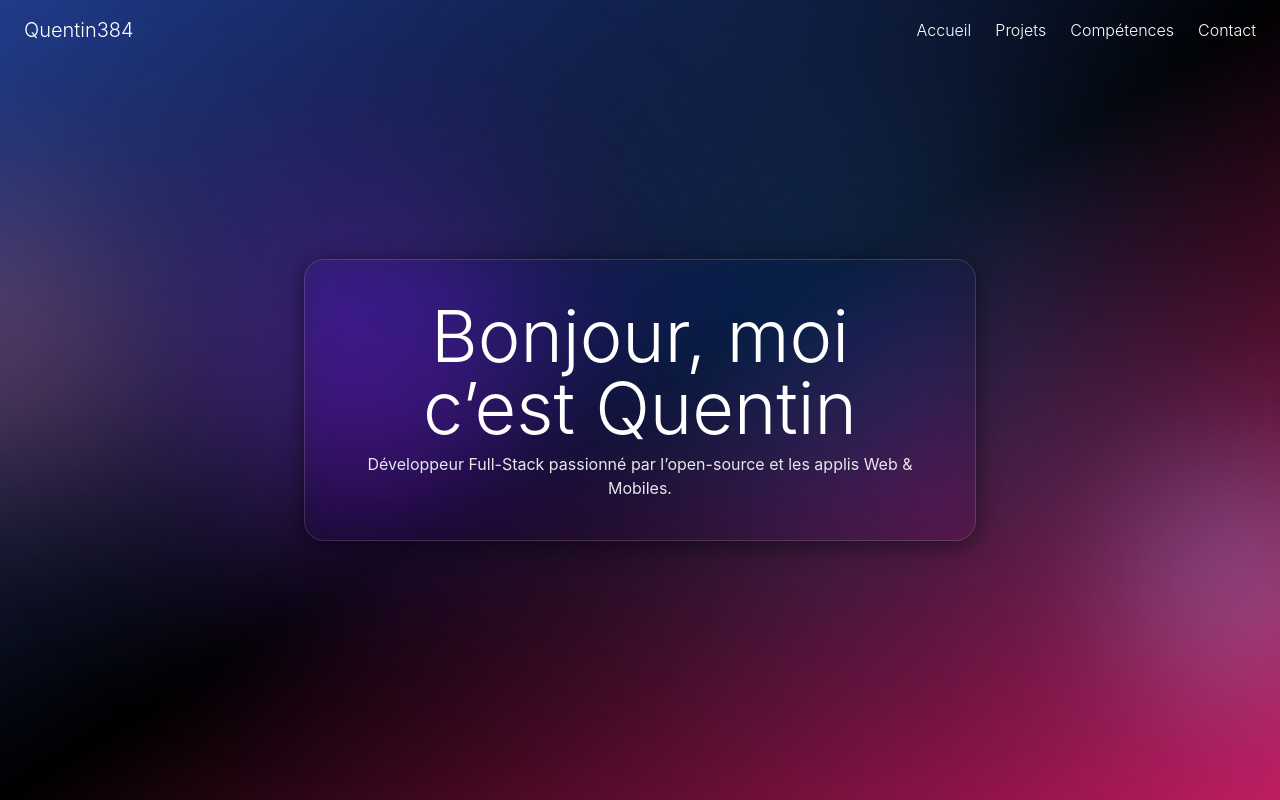
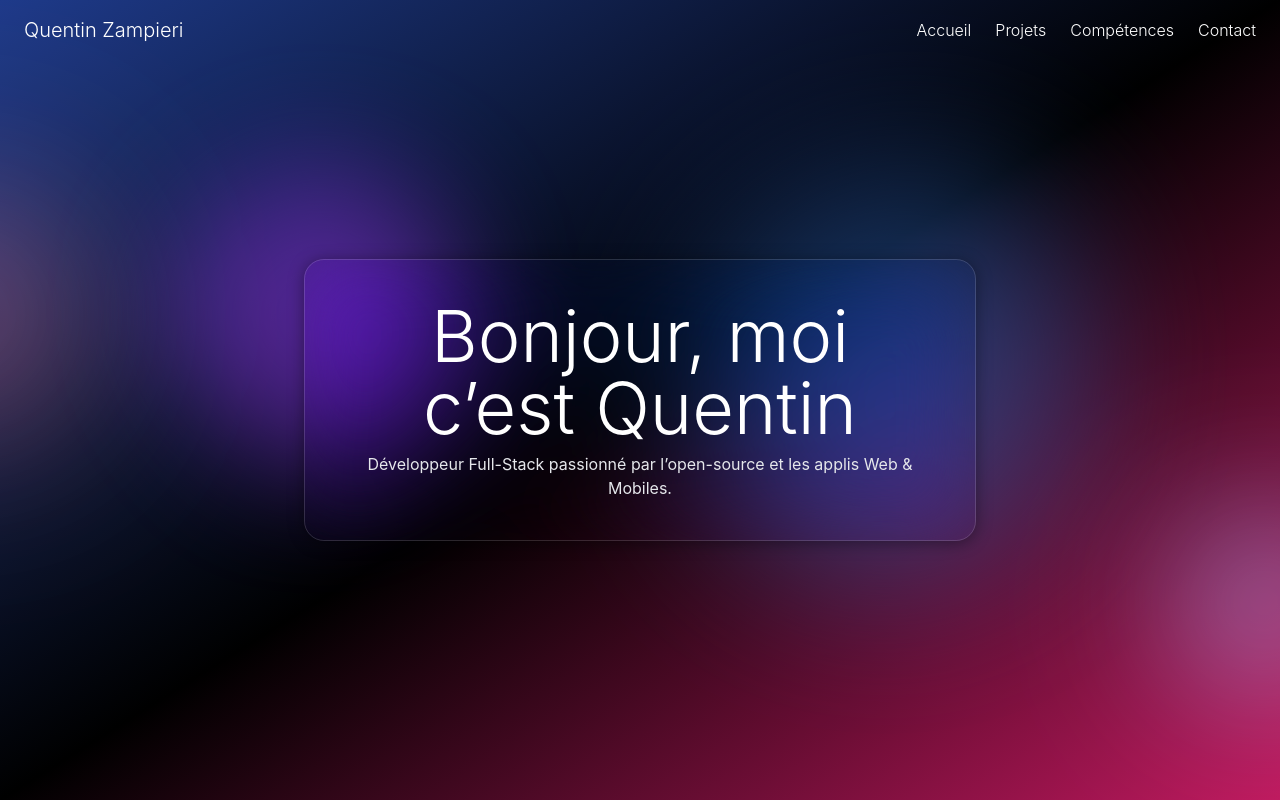
Before and after one commit to Quentin384/PORTFOLIO, a React (Vite) app: page / in a window 1280 px wide. Shown: the top 800 px of the page. Built offline with nearby package versions, Linux system fonts and the light colour scheme; no server answers.

Commit message:
tilt glass card v3

```diff
--- a/src/App.jsx
+++ b/src/App.jsx
@@ -6,6 +6,7 @@ import Projects from './components/Projects'
 import Skills from './components/Skills'
 import Footer from './components/Footer'
 import Background from './components/Background'
+import Reveal from './components/Reveal'
 import './index.css'
 
 export default function App() {
@@ -19,15 +20,32 @@ export default function App() {
 
   return (
     <div className="relative font-sans text-white min-h-screen overflow-x-hidden">
-      {/* Fond fixe */}
+      {/* Fond fixe en arrière-plan */}
       <Background />
 
+      {/* Barre de navigation */}
       <Nav />
-      <Hero />
-      <About />
-      <Projects repos={repos} />
-      <Skills />
-      <Footer />
+
+      {/* Sections révélées au scroll */}
+      <Reveal>
+        <Hero />
+      </Reveal>
+
+      <Reveal delay={0.2}>
+        <About />
+      </Reveal>
+
+      <Reveal delay={0.4}>
+        <Projects repos={repos} />
+      </Reveal>
+
+      <Reveal delay={0.6}>
+        <Skills />
+      </Reveal>
+
+      <Reveal delay={0.8}>
+        <Footer />
+      </Reveal>
     </div>
   )
 }
--- a/src/components/Background.jsx
+++ b/src/components/Background.jsx
@@ -3,40 +3,37 @@ import React from 'react'
 import { motion } from 'framer-motion'
 import Blob from './Blob'
 
-// Exemple de deux paths (tu peux en générer de nouveaux pour varier)
 const PATH1 = "M120,-150C157,-111,176,-62,175,-16C174,30,154,73,119,109C84,145,34,175,-10,169C-54,163,-93,121,-125,80C-157,39,-181,-1,-173,-44C-165,-86,-126,-131,-83,-162C-40,-193,9,-209,50,-185C90,-161,83,-189,120,-150Z"
 const PATH2 = "M164,-156C197,-123,205,-62,203,-8C200,46,187,92,153,130C118,168,62,199,3,198C-57,196,-115,162,-147,116C-180,70,-185,12,-177,-38C-169,-88,-147,-128,-108,-156C-68,-183,-34,-198,16,-210C66,-222,132,-189,164,-156Z"
 
 export default function Background() {
   return (
     <div className="fixed inset-0 -z-10 overflow-hidden">
-      {/* gradient */}
+      {/* Gradient */}
       <div className="absolute inset-0 bg-gradient-to-br from-blue-900 via-black to-pink-700" />
 
-      {/* Blob statique #1 */}
+      {/* Blobs statiques */}
       <Blob
         svgPath={PATH1}
         className="absolute text-purple-600 opacity-50"
         style={{
-          width: 600,
-          height: 600,
+          width: 500,
+          height: 500,
           top: '10%',
           left: '5%',
-          filter: 'blur(120px)',
+          filter: 'blur(60px)',  // less blur
           zIndex: 10,
         }}
       />
-
-      {/* Blob statique #2 */}
       <Blob
         svgPath={PATH2}
         className="absolute text-blue-500 opacity-40"
         style={{
-          width: 700,
-          height: 700,
+          width: 600,
+          height: 600,
           bottom: '15%',
           right: '8%',
-          filter: 'blur(140px)',
+          filter: 'blur(80px)',  // less blur
           zIndex: 10,
         }}
       />
@@ -45,12 +42,12 @@ export default function Background() {
       <motion.div
         className="absolute mix-blend-screen"
         style={{
-          width: 450,
-          height: 450,
+          width: 400,
+          height: 400,
           background: 'radial-gradient(circle at center, #ff6b6b, transparent 60%)',
           top: '15%',
           left: '-20%',
-          filter: 'blur(100px)',
+          filter: 'blur(80px)',
           zIndex: 20,
         }}
         animate={{
@@ -59,17 +56,16 @@ export default function Background() {
           opacity: [0.2, 0.6, 0.2],
         }}
         transition={{ duration: 12, repeat: Infinity, ease: 'easeInOut' }}
-        aria-hidden="true"
       />
       <motion.div
         className="absolute mix-blend-screen"
         style={{
-          width: 400,
-          height: 400,
+          width: 350,
+          height: 350,
           background: 'radial-gradient(circle at center, #4fafff, transparent 60%)',
           bottom: '5%',
           right: '-15%',
-          filter: 'blur(80px)',
+          filter: 'blur(60px)',
           zIndex: 20,
         }}
         animate={{
@@ -78,7 +74,6 @@ export default function Background() {
           opacity: [0.2, 0.6, 0.2],
         }}
         transition={{ duration: 14, repeat: Infinity, ease: 'easeInOut' }}
-        aria-hidden="true"
       />
     </div>
   )
--- a/src/components/Footer.jsx
+++ b/src/components/Footer.jsx
@@ -3,7 +3,7 @@ import React from 'react'
 export default function Footer() {
   return (
     <footer id="contact" className="py-8 px-6 text-center text-gray-500 text-sm">
-      © 2025 Quentin384 — <a href="mailto:ton.email@example.com" className="hover:underline">Contact</a>
+      © 2025 Quentin Zampieri — <a href="mailto:ton.email@example.com" className="hover:underline">Contact</a>
     </footer>
   )
 }
--- a/src/components/GlassCard.jsx
+++ b/src/components/GlassCard.jsx
@@ -1,11 +1,21 @@
-.glass {
-  position: relative;
-  background: rgba(255,255,255,0.04);          /* très léger voile blanc */
-  border-radius: 1.25rem;
-  border: 1px solid rgba(255,255,255,0.15);
-  /* on passe à 60px de blur pour un net contraste */
-  backdrop-filter: blur(60px) saturate(180%);
-  -webkit-backdrop-filter: blur(60px) saturate(180%);
-  box-shadow: 0 4px 24px rgba(0,0,0,0.5);
-  overflow: hidden;
+import React from 'react'
+import Tilt from 'react-parallax-tilt'
+
+export default function GlassCard({ children, className = '' }) {
+  return (
+    <Tilt
+      className={`glass ${className} overflow-hidden`}
+      tiltMaxAngleX={10}
+      tiltMaxAngleY={10}
+      glareEnable={false}
+      scale={1.02}
+      transitionSpeed={250}
+      style={{ width: '100%', height: '100%' }}
+    >
+      {/* On peut supprimer le <div> ou ne garder que le padding */}
+      <div className="h-full p-4">
+        {children}
+      </div>
+    </Tilt>
+  )
 }
--- a/src/components/Nav.jsx
+++ b/src/components/Nav.jsx
@@ -3,7 +3,7 @@ import React from 'react'
 export default function Nav() {
   return (
     <nav className="fixed top-0 left-0 w-full px-6 py-4 flex justify-between items-center z-20">
-      <div className="text-xl font-light">Quentin384</div>
+      <div className="text-xl font-light">Quentin Zampieri</div>
       <ul className="flex space-x-6 font-light">
         <li><a href="#hero" className="hover:underline">Accueil</a></li>
         <li><a href="#projects" className="hover:underline">Projets</a></li>
--- a/src/components/Projects.jsx
+++ b/src/components/Projects.jsx
@@ -1,4 +1,5 @@
 import React from 'react'
+import GlassCard from './GlassCard'
 
 export default function Projects({ repos }) {
   return (
@@ -6,17 +7,19 @@ export default function Projects({ repos }) {
       <div className="max-w-screen-lg mx-auto">
         <h2 className="text-2xl font-light text-center mb-6">Projets</h2>
         <div className="grid gap-6 sm:grid-cols-2 lg:grid-cols-3">
-          {repos.map(r => (
-            <div key={r.id} className="glass p-4 h-40 flex flex-col justify-between">
+          {repos.map((r) => (
+            <GlassCard key={r.id} className="p-4 h-40 flex flex-col justify-between">
               <h3 className="text-lg font-medium">{r.name}</h3>
               <p className="text-xs text-gray-400 line-clamp-2">{r.description ?? '–'}</p>
               <div className="flex items-center justify-between text-xs">
                 {r.language && (
                   <span className="px-2 py-0.5 bg-white/10 rounded-full">{r.language}</span>
                 )}
-                <a href={r.html_url} target="_blank" className="hover:underline">GitHub</a>
+                <a href={r.html_url} target="_blank" className="hover:underline">
+                  GitHub
+                </a>
               </div>
-            </div>
+            </GlassCard>
           ))}
         </div>
       </div>
--- /dev/null
+++ b/src/components/Reveal.jsx
@@ -0,0 +1,16 @@
+// src/components/Reveal.jsx
+import { motion } from 'framer-motion'
+import React from 'react'
+
+export default function Reveal({ children, delay = 0 }) {
+  return (
+    <motion.div
+      initial={{ opacity: 0, y: 30 }}
+      whileInView={{ opacity: 1, y: 0 }}
+      viewport={{ once: true }}
+      transition={{ duration: 0.6, delay }}
+    >
+      {children}
+    </motion.div>
+  )
+}
--- a/src/index.css
+++ b/src/index.css
@@ -2,26 +2,25 @@
 @tailwind components;
 @tailwind utilities;
 
-/* Glass card très subtile */
+/* Glass card statique, ultra-transparente */
 .glass {
   position: relative;
-  background: transparent;
-  border-radius: 1.25rem;        /* 20px */
-  border: 1px solid rgba(255,255,255,0.15);
-  backdrop-filter: blur(20px) saturate(140%);
-  -webkit-backdrop-filter: blur(20px) saturate(140%);
-  box-shadow: 0 4px 24px rgba(0,0,0,0.5);
+  background: transparent;                       /* 100% transparent */
+  border-radius: 1.25rem;                        /* 20px */
+  border: 1px solid rgba(255,255,255,0.15);      /* bordure subtile */
+  backdrop-filter: blur(40px) saturate(150%);    /* BLUR réduit pour perf */
+  -webkit-backdrop-filter: blur(40px) saturate(150%);
+  box-shadow: 0 2px 16px rgba(0,0,0,0.4);         /* ombre allégée */
   overflow: hidden;
 }
 
-/* Helper pour les spots lumineux */
+/* Helpers inchangés */
 .light-spot {
   position: absolute;
   border-radius: 50%;
-  filter: blur(3xl);
+  filter: blur(80px);         /* un peu moins lourd */
   mix-blend-mode: screen;
 }
 
-/* Animations blobs (déjà dans tailwind.config.js) */
 .animate-blob       { animation: blob 8s ease-in-out infinite; }
 .animate-blob-slow  { animation: blob 12s ease-in-out infinite; }
```
Also changed, not shown: package.json (+5 -4 lines), 1 other file (tests, documents, lock files or other folders).
